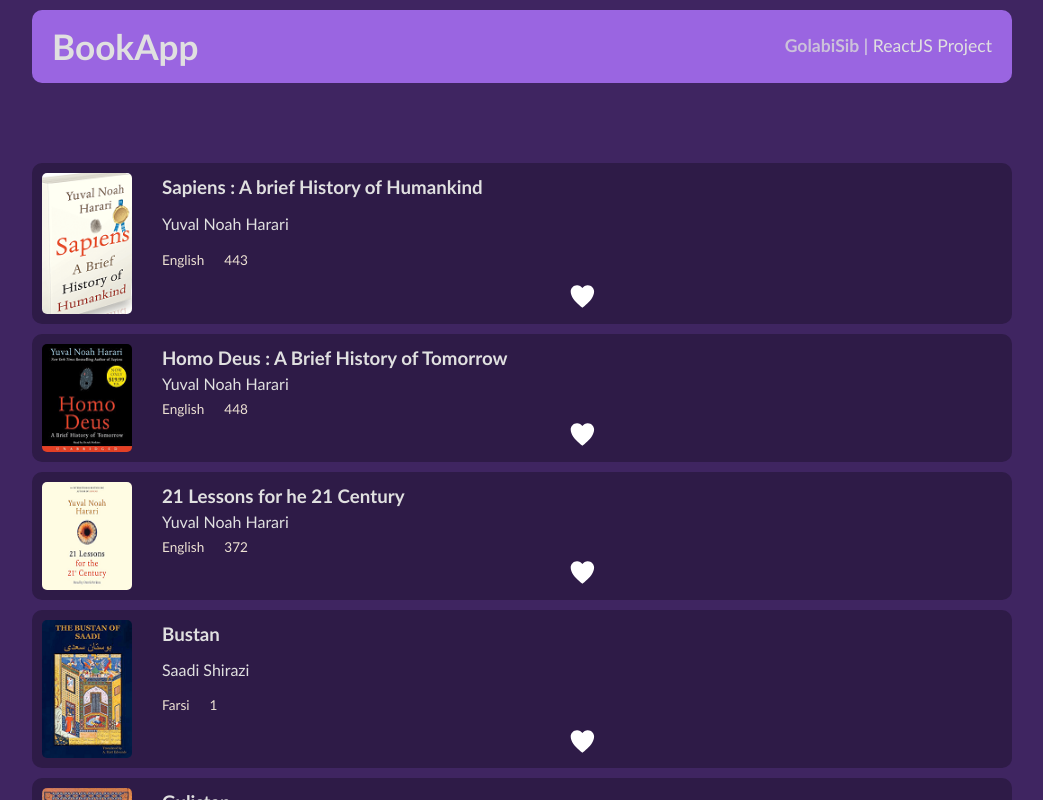
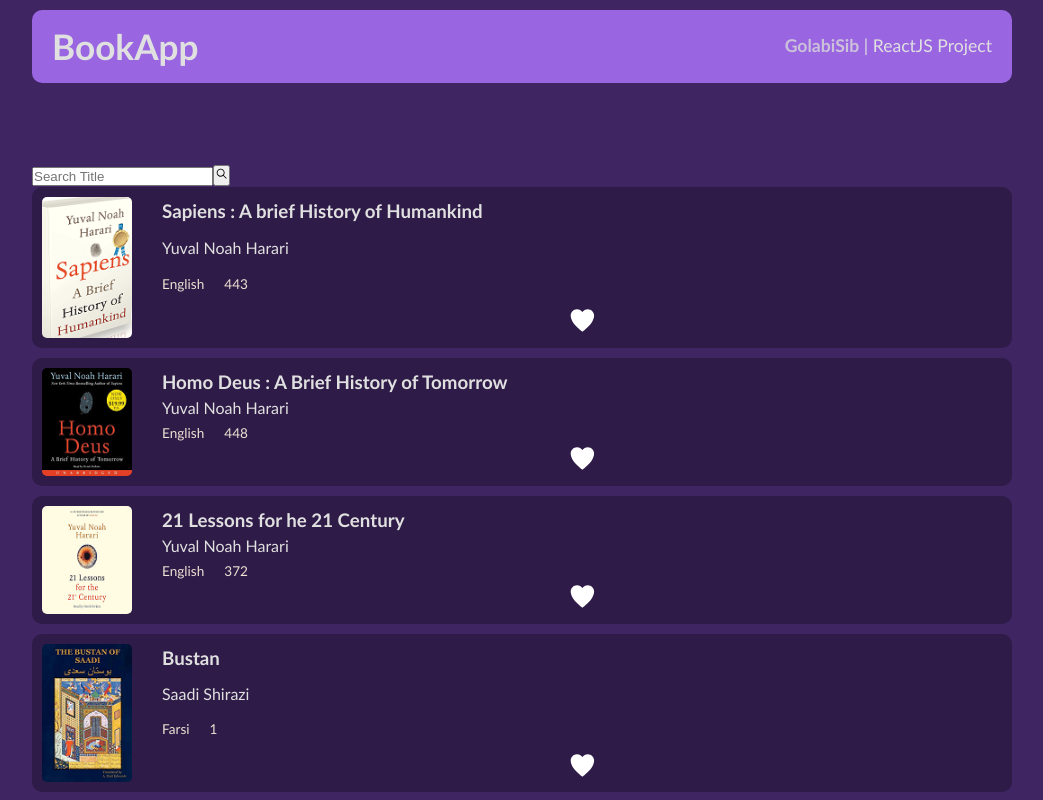
Before and after one commit to golabisib/Library, a React (Vite) app: page / in a window 1280 px wide. Shown: the top 800 px of the page, without its empty margins (118-1161 px from the left). Built offline with nearby package versions, Linux system fonts and the light colour scheme.

Commit message:
The searching function is added in books.jsx and searchBox.jsx components

```diff
--- a/src/components/Books.jsx
+++ b/src/components/Books.jsx
@@ -1,12 +1,16 @@
 import { useState } from "react";
 
-import { books } from "../constants/mockData"
+import { books as bookData} from "../constants/mockData";
 import BookCard from "./BookCard";
 import SideCard from "./SideCard";
 import styles from "./Books.module.css"
 
+import SearchBox from "./SearchBox";
+
 function Books() {
+    const [books, setBooks] = useState(bookData);
     const [liked, setLiked] = useState([]);
+    const [search, setSearch] = useState([]);
 
     const handleLikedList = (book, status) => {
         if (status) {
@@ -15,13 +19,31 @@
         } else {
             setLiked((liked) => [...liked, book]);
         }
+    };
+
+    const searchHandler = () => {
+        if (search) {
+            const newBooks = bookData.filter(
+                (book) => book.title.toLowerCase().includes(search)
+                );
+                setBooks(newBooks);
+            } else {
+                setBooks(bookData)
             }
+    };
+
+
   return (
+    <>
+        <SearchBox search={search} setSearch={setSearch} searchHandler={searchHandler} />
         <div className={styles.container}>
             <div className={styles.cards}>
                 {books.map((book) => (
-                <BookCard key={book.id} data={book}
-                handleLikedList={handleLikedList} />
+                    <BookCard
+                        key={book.id}
+                        data={book}
+                        handleLikedList={handleLikedList}
+                    />
                 ))}
             </div>
 
@@ -30,6 +52,7 @@
                 {liked.map(book => <SideCard key={book.id} data={book}/>
                  )}</div>} {/*  !(0) == true And !(false) == false So !!(0) == false */}
         </div>
+    </>
   )
 }
 
--- /dev/null
+++ b/src/components/SearchBox.jsx
@@ -0,0 +1,25 @@
+import PropTypes from "prop-types"
+import { IoIosSearch } from "react-icons/io";
+
+function SearchBox({search, setSearch, searchHandler}) {
+
+  return (
+    <div>
+        <input  type="text"
+                placeholder="Search Title"
+                value={search}
+                onChange={(e) => setSearch(e.target.value.toLowerCase())}
+            />
+
+         <button onClick={searchHandler}> <IoIosSearch /> </button>
+    </div>
+  );
+}
+
+SearchBox.propTypes = {
+  search: PropTypes.any,
+  searchHandler: PropTypes.any,
+  setSearch: PropTypes.func
+}
+
+export default SearchBox
```
Lines whose indentation alone changed are shown as unchanged.
